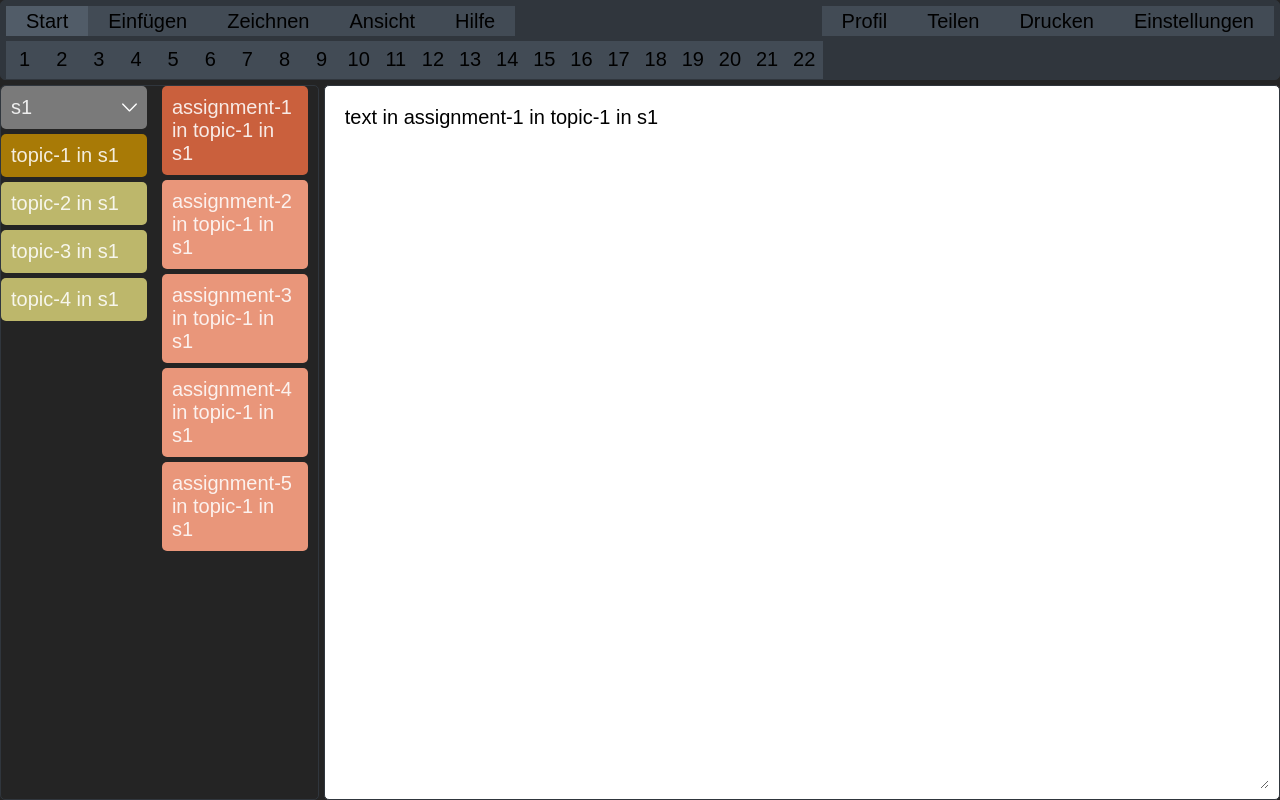
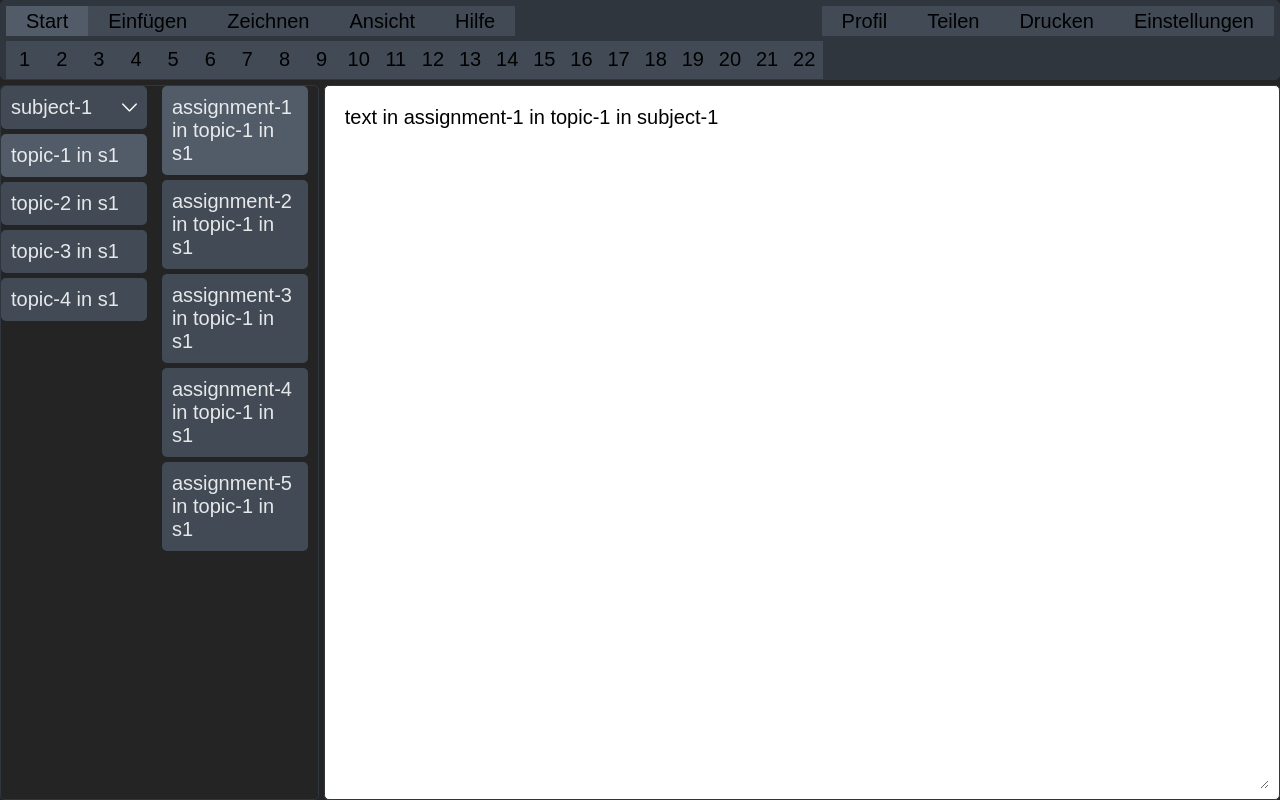
Before and after one commit to EllisArn/LA_245_1706_Prototyp, a React (Vite) app: page / in a window 1280 px wide. Built offline with nearby package versions, Linux system fonts and the light colour scheme.

Commit message:
farben geändert

```diff
--- a/src/App.css
+++ b/src/App.css
@@ -148,27 +148,27 @@ nav {
   text-align: center;
   justify-content: space-between;
   align-items: center;
-  background-color: rgb(122, 122, 122);
+  background-color: #424b55;
   cursor: pointer;
   padding: 10px;
   border-radius: 5px;
 }
 
 #labelToToggle:hover {
-  background-color: rgb(99, 99, 99);
+  background-color: #515c68;
 }
 
 .subjects {
   display: none;
   width: calc(100% - 30px);
   padding: 10px;
-  background-color: darkseagreen;
+  background-color: #424b55;
   border-radius: 5px;
   cursor: pointer;
 }
 
 .subjects:hover {
-  background-color: rgb(106, 138, 50);
+  background-color: #515c68;
 }
 
 .topics {
@@ -176,17 +176,17 @@ nav {
   align-items: center;
   width: calc(100% - 30px);
   padding: 10px;
-  background-color: darkkhaki;
+  background-color: #424b55;
   border-radius: 5px;
   cursor: pointer;
 }
 
 .topics:hover {
-  background-color: darkgoldenrod;
+  background-color: #515c68;
 }
 
 .selectedTopic {
-  background-color: rgb(168, 122, 6);
+  background-color: #515c68;
 }
 
 .assignments {
@@ -194,17 +194,17 @@ nav {
   align-items: center;
   width: calc(100% - 30px);
   padding: 10px;
-  background-color: darksalmon;
+  background-color: #424b55;
   border-radius: 5px;
   cursor: pointer;
 }
 
 .assignments:hover {
-  background-color: rgb(214, 122, 91);
+  background-color: #515c68;
 }
 
 .selectedAssignment {
-  background-color: rgb(202, 96, 61);
+  background-color: #515c68;
 }
 
 #textfield {
--- a/src/App.jsx
+++ b/src/App.jsx
@@ -187,19 +187,19 @@ function App() {
         <nav>
           <div id="subjectAndTopic-container">
             <label id="labelToToggle" htmlFor="toggle">
-              <span id="labelToToggle-text">s1</span>
+              <span id="labelToToggle-text">subject-1</span>
               <img id="dropdownArrow" src={DownArrow} alt="down-arrow" />
             </label>
 
             <input type="checkbox" id="toggle"></input>
-            <div className="subjects" value="s1">
-              s1
+            <div className="subjects" value="subject-1">
+              subject-1
             </div>
-            <div className="subjects" value="s2">
-              s2
+            <div className="subjects" value="subject-2">
+              subject-2
             </div>
-            <div className="subjects" value="s3">
-              s3
+            <div className="subjects" value="subject-3">
+              subject-3
             </div>
             <div className="topics selectedTopic" id="topic-1">
               topic-1 in s1
```
